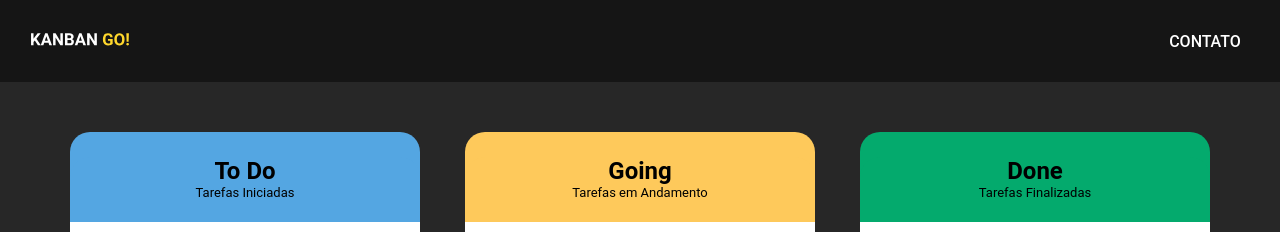
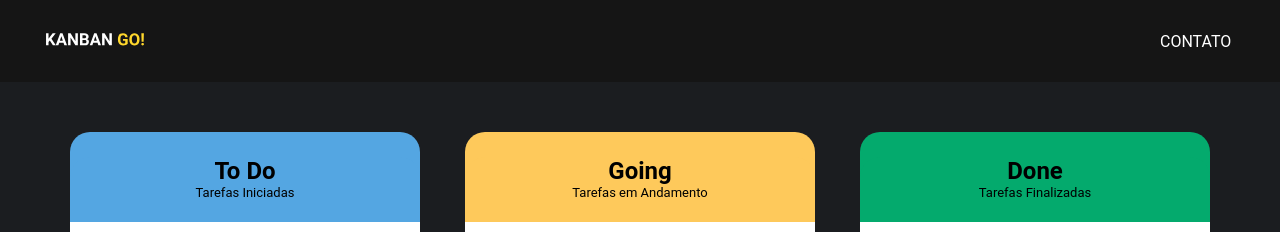
Before and after one commit to Lucas-Alves-Silva/kanban-go, a plain HTML site: page index.html in a window 1280 px wide. Shown: the top 232 px of the page. Drawn offline with Linux system fonts and the light colour scheme.

Commit message:
Reestruturação de marcações no HTML e estilização.

```diff
--- a/index.html
+++ b/index.html
@@ -9,15 +9,10 @@
     <title>KANBAN GO!</title>
 </head>
 <body>
-    <div class="container">
         <header class="header_nav">
+            <div class="logotipo"><a href="index.html"><img src="./assets/logotipo.svg" alt=""></a></div>
             <nav class="menu">
-                <div class="logotipo"><a href="index.html"><img src="./assets/logotipo.svg" alt=""></a></div>
-                <div class="list_nav">
-                    <ul>
-                        <li><a href="contato.html">CONTATO</a></li>
-                    </ul>
-                </div>
+                <a href="contato.html">CONTATO</a></li>
             </nav>
         </header>
         <main>
@@ -47,6 +42,5 @@
             </section>
         </main>
         <footer></footer>
-    </div>
 </body>
 </html>
--- a/querys.css
+++ b/querys.css
@@ -1,13 +1,11 @@
-@media screen and (max-width: 1140px) {
-
+@media screen and (max-width: 1200px) {
     main {
         display: grid;
         grid-template-columns: 1fr 1fr;
     }
 }
 
-@media screen and (max-width: 730px) {
-
+@media screen and (max-width: 740px) {
     main {
         display: grid;
         grid-template-columns: 1fr;
--- a/style.css
+++ b/style.css
@@ -2,17 +2,16 @@
     box-sizing: border-box;
     margin: 0;
     padding: 0;
-    background-color: #272727;
+    background-color: #1B1D20;
     font-family: Roboto;
 }
 
-.menu {
+.header_nav {
     background-color: #151515;
     color: #FFFFFF;
     height: 100%;
     display: grid;
     grid-template-columns: 1fr 150px;
-    justify-content: space-between;
     align-items: center;
     position: relative;
 }
@@ -27,14 +26,17 @@
     background-color: #151515;
     width: 100px;
     height: 18px;
+    margin-left: 15px;
 }
 
-.list_nav {
-    justify-self: center;
+.menu {
+    background-color: inherit;
+    width: 20px;
+    margin-left: 30px;
 }
 
-.list_nav ul {
-    list-style: none;
+.menu a:hover {
+    background-color: #FEC95B;
 }
 
 a:link, a:visited, a:active {
@@ -46,15 +48,6 @@ a:link, a:visited, a:active {
 a:hover {
     text-decoration: none;
     color: #151515;
-}
-
-.menu ul li a:hover {
-    background-color: #FEC95B;
-}
-
-.menu ul li {
-    background-color: #151515;
-    font-weight: 500;
 }
 
 main {
```
